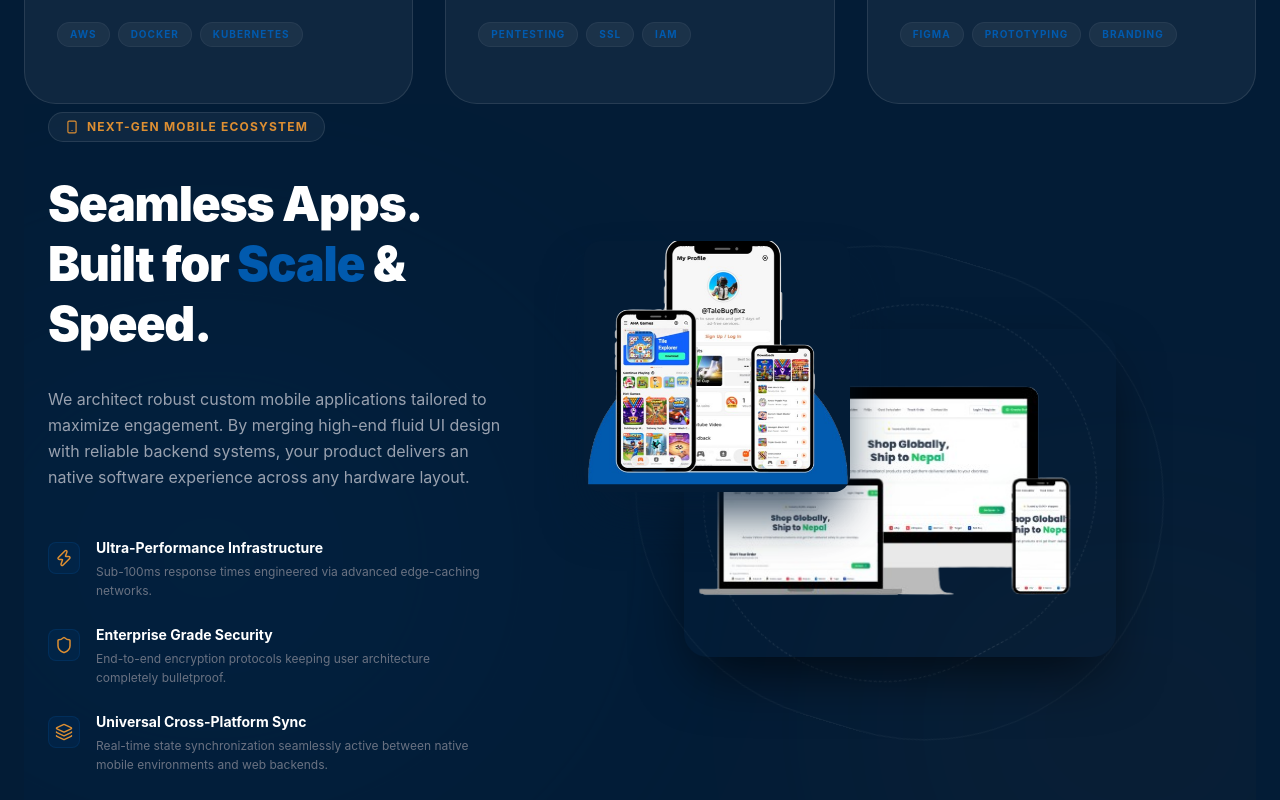
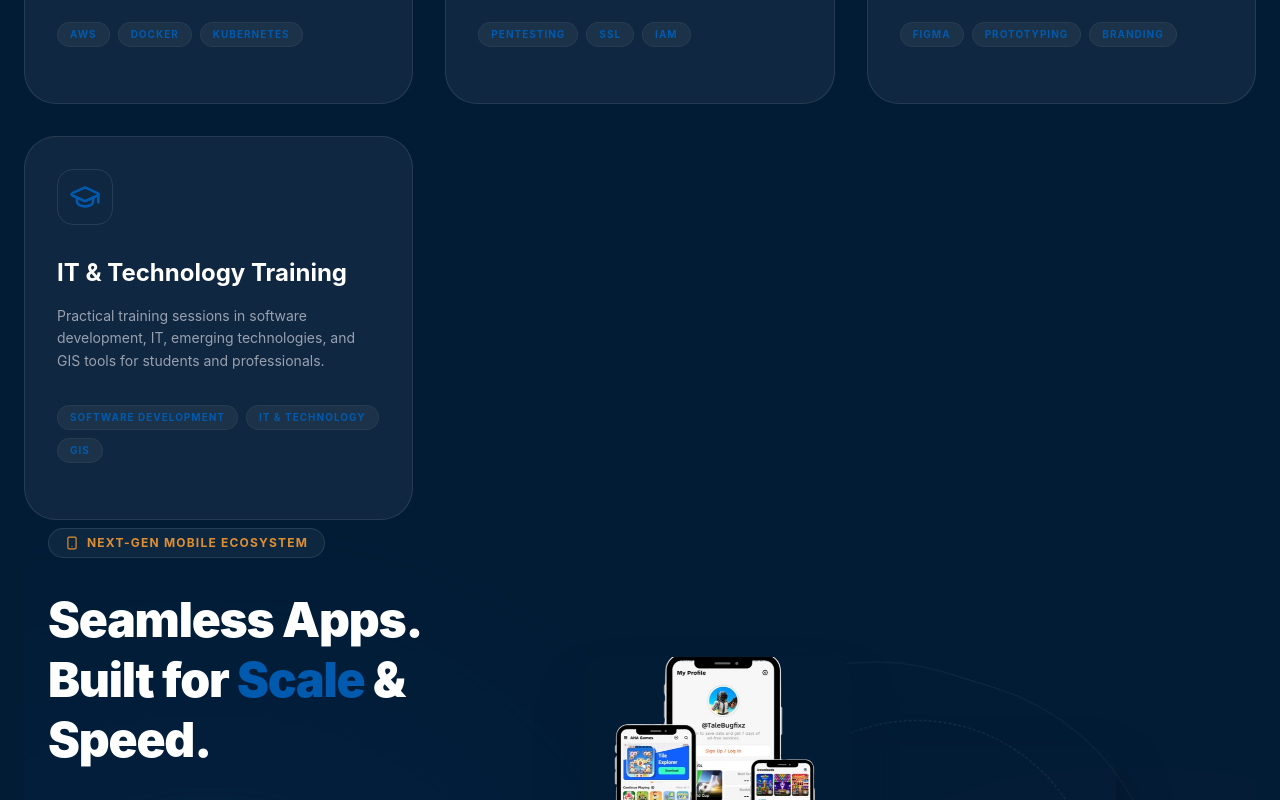
Before and after one commit to Aadityadav191/Core-Developers-, a React (Vite) app: page /services in a window 1280 px wide. Shown: the part 1260-2060 px from the top of the page. Built offline with nearby package versions, Linux system fonts and the light colour scheme.

Commit message:
Feat:Added one services

```diff
--- a/src/pages/Services.jsx
+++ b/src/pages/Services.jsx
@@ -6,7 +6,8 @@ import {
   ShieldCheck,
   Cloud,
   Layers,
-  Database
+  Database,
+  GraduationCap
 } from 'lucide-react';
 import { Helmet } from "react-helmet";
 import { Link } from "react-router-dom";
@@ -96,6 +97,14 @@ useEffect(() => {
             tags={["Figma", "Prototyping", "Branding"]}
             accent="#de8f32"
           />
+          <ServiceBlock
+    icon={<GraduationCap size={32} />}
+    title="IT & Technology Training"
+    desc="Practical training sessions in software development, IT, emerging technologies, and GIS tools for students and professionals."
+    tags={["Software Development", "IT & Technology", "GIS"]}
+    accent="#015aae"
+  />
+
         </div>
 
 
```
